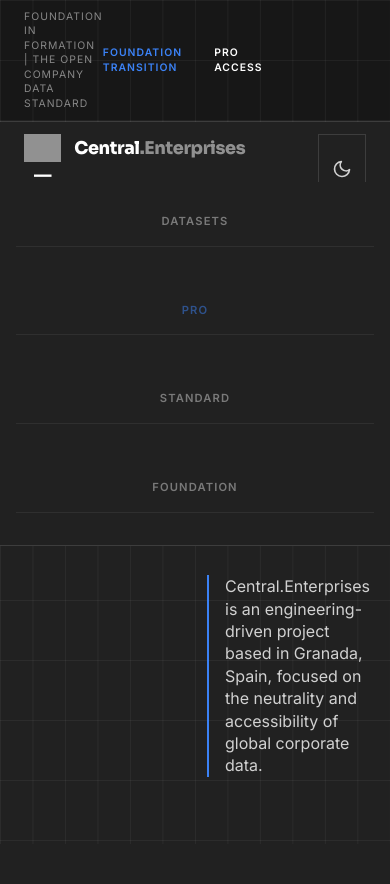
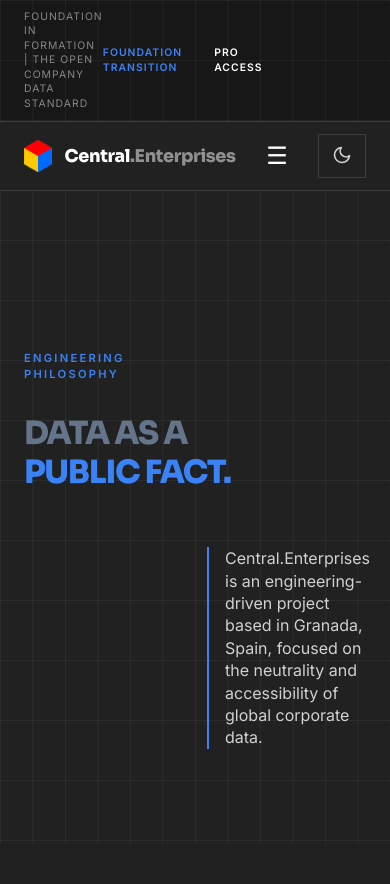
Before and after one commit to base-datos-empresas/central-enterprises, a PHP site: page /about/index.php in a window 390 px wide; the page is wider, and only the part inside the window is pictured. Shown: the top 884 px of that part. Run offline with PHP 8.4, Linux system fonts and the light colour scheme; grey boxes are pictures that could not be loaded.

Commit message:
Emergency Fix: Restore logo, fix header structure, and improve mobile menu

```diff
--- a/public_html/assets/titan.css
+++ b/public_html/assets/titan.css
@@ -74,6 +74,10 @@ html[data-theme="titan-light"] {
     box-sizing: border-box;
     margin: 0;
     padding: 0;
+}
+
+* {
+    box-sizing: border-box;
 }
 
 body {
@@ -760,21 +764,21 @@ footer {
     /* MOBILE NAVIGATION - HAMBURGER STYLE */
     .header-links {
         display: none;
-        /* Hidden by default on mobile */
         flex-direction: column;
         width: 100%;
-        background: var(--bg-primary);
+        background: var(--bg-secondary);
         position: absolute;
-        top: 60px;
+        top: 100%;
+        /* Relative to nav container */
         left: 0;
         padding: 1rem;
-        border-bottom: 1px solid var(--structural-line);
-        z-index: 1000;
+        border-bottom: 2px solid var(--accent);
+        z-index: 9999;
+        box-shadow: 0 10px 20px rgba(0, 0, 0, 0.5);
     }
 
     .header-links.active {
-        display: flex;
-        /* Show when active */
+        display: flex !important;
     }
 
     .toc-item {
--- a/public_html/includes/header.php
+++ b/public_html/includes/header.php
@@ -15,14 +15,15 @@
     <div class="grid-container">
         <div class="nav-content">
             <div class="logo">
-                <a href="<?= $basePath ?>/" <div
-                    style="display: flex; justify-content: space-between; align-items: center; width: 100%;">
-                    <a href="/" style="display: flex; align-items: center; text-decoration: none; gap: 0.8rem;">
-                        <img src="/assets/logo.png" alt="Central.Enterprises Logo" height="28" style="opacity: 0.9;">
+                <a href="<?= $basePath ?>/"
+                    style="text-decoration:none; color:inherit; display: flex; align-items: center; gap: 0.8rem;">
+                    <img src="<?= $basePath ?>/assets/Logo-Opendata-Central.png" alt="Central Enterprises Logo"
+                        style="height: 32px; width: auto; object-fit: contain;">
                     <span
                         style="font-weight: 700; font-size: 1.1rem; letter-spacing: -0.02em; color: var(--text-header);">Central<span
                             style="opacity: 0.5;">.Enterprises</span></span>
                 </a>
+            </div>
 
             <!-- Mobile Hamburger -->
             <button class="nav-toggle-btn"
@@ -30,14 +31,12 @@
                 onclick="document.querySelector('.header-links').classList.toggle('active')">
                 ☰
             </button>
-            </div>
 
-            <nav class="header-links" style="display: flex; gap: 1.5rem;">
-                <a href="<?= $basePath ?>/data/" class="toc-item" style="font-size: 0.7rem;">DATASETS</a>
-                <a href="<?= $basePath ?>/pro/" class="toc-item"
-                    style="font-size: 0.7rem; color: var(--accent); font-weight: 800;">PRO</a>
-                <a href="<?= $basePath ?>/standard/" class="toc-item" style="font-size: 0.7rem;">STANDARD</a>
-                <a href="<?= $basePath ?>/foundation/" class="toc-item" style="font-size: 0.7rem;">FOUNDATION</a>
+            <nav class="header-links">
+                <a href="<?= $basePath ?>/data/" class="toc-item">DATASETS</a>
+                <a href="<?= $basePath ?>/pro/" class="toc-item" style="color: var(--accent); font-weight: 800;">PRO</a>
+                <a href="<?= $basePath ?>/standard/" class="toc-item">STANDARD</a>
+                <a href="<?= $basePath ?>/foundation/" class="toc-item">FOUNDATION</a>
             </nav>
             <button id="theme-toggle" class="theme-btn" title="Toggle Theme" style="margin-right:0"></button>
         </div>
```
Lines whose indentation alone changed are shown as unchanged.
